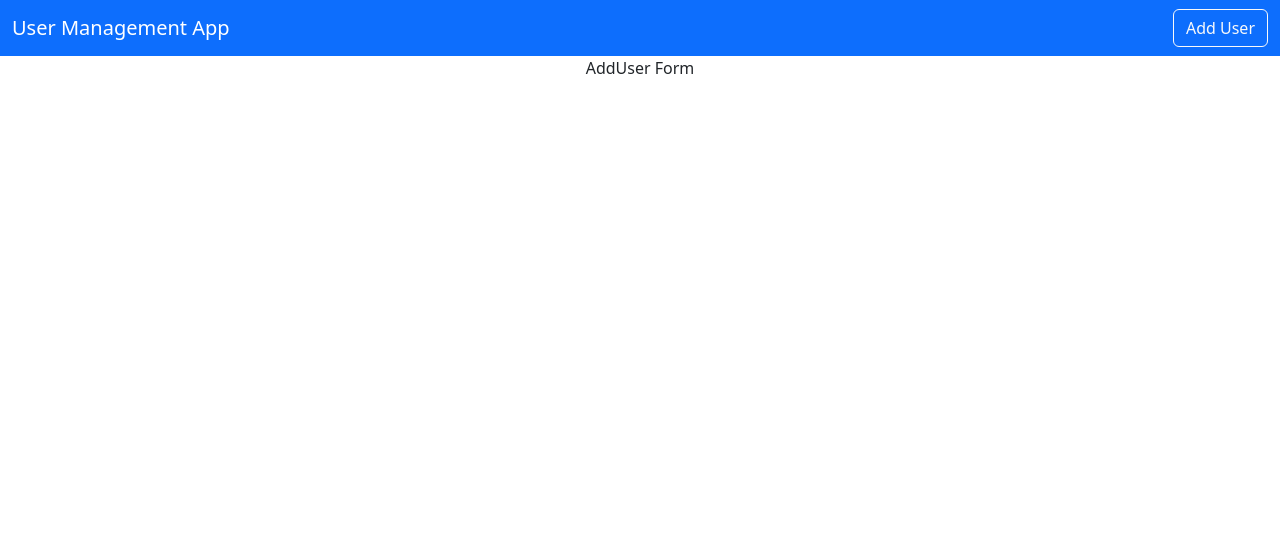
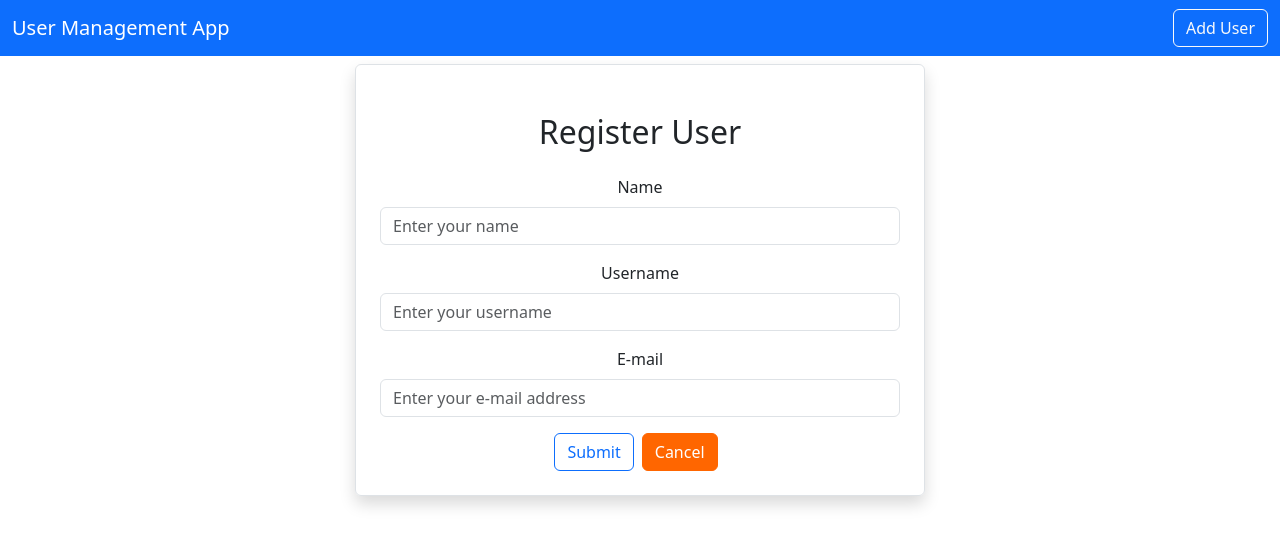
Before and after one commit to alain-m1/UserManagement-frontend, a React (Create React App) app: page /adduser in a window 1280 px wide. Shown: the top 546 px of the page. Built offline with nearby package versions, Linux system fonts and the light colour scheme.

Commit message:
Create the Register User form

```diff
--- a/src/users/AddUser.js
+++ b/src/users/AddUser.js
@@ -1,5 +1,52 @@
 import React from "react";
 
 export default function AddUsers() {
-  return <div>AddUser Form</div>;
+  return (
+    <div className="container">
+      <div className="row">
+        <div className="col-md-6 offset-md-3 border rounded p-4 mt-2 shadow">
+          <h2 className="text-center m-4">Register User</h2>
+          <div className="mb-3">
+            <label htmlFor="Name" className="form-label">
+              Name
+            </label>
+            <input
+              type={"text"}
+              className="form-control"
+              placeholder="Enter your name"
+              name="name"
+            />
+          </div>
+          <div className="mb-3">
+            <label htmlFor="Username" className="form-label">
+              Username
+            </label>
+            <input
+              type={"text"}
+              className="form-control"
+              placeholder="Enter your username"
+              name="username"
+            />
+          </div>
+          <div className="mb-3">
+            <label htmlFor="Email" className="form-label">
+              E-mail
+            </label>
+            <input
+              type={"text"}
+              className="form-control"
+              placeholder="Enter your e-mail address"
+              name="email"
+            />
+          </div>
+          <button type="submit" className="btn btn-outline-primary">
+            Submit
+          </button>
+          <button type="submit" className="btn btn-orange mx-2">
+            Cancel
+          </button>
+        </div>
+      </div>
+    </div>
+  );
 }
```
